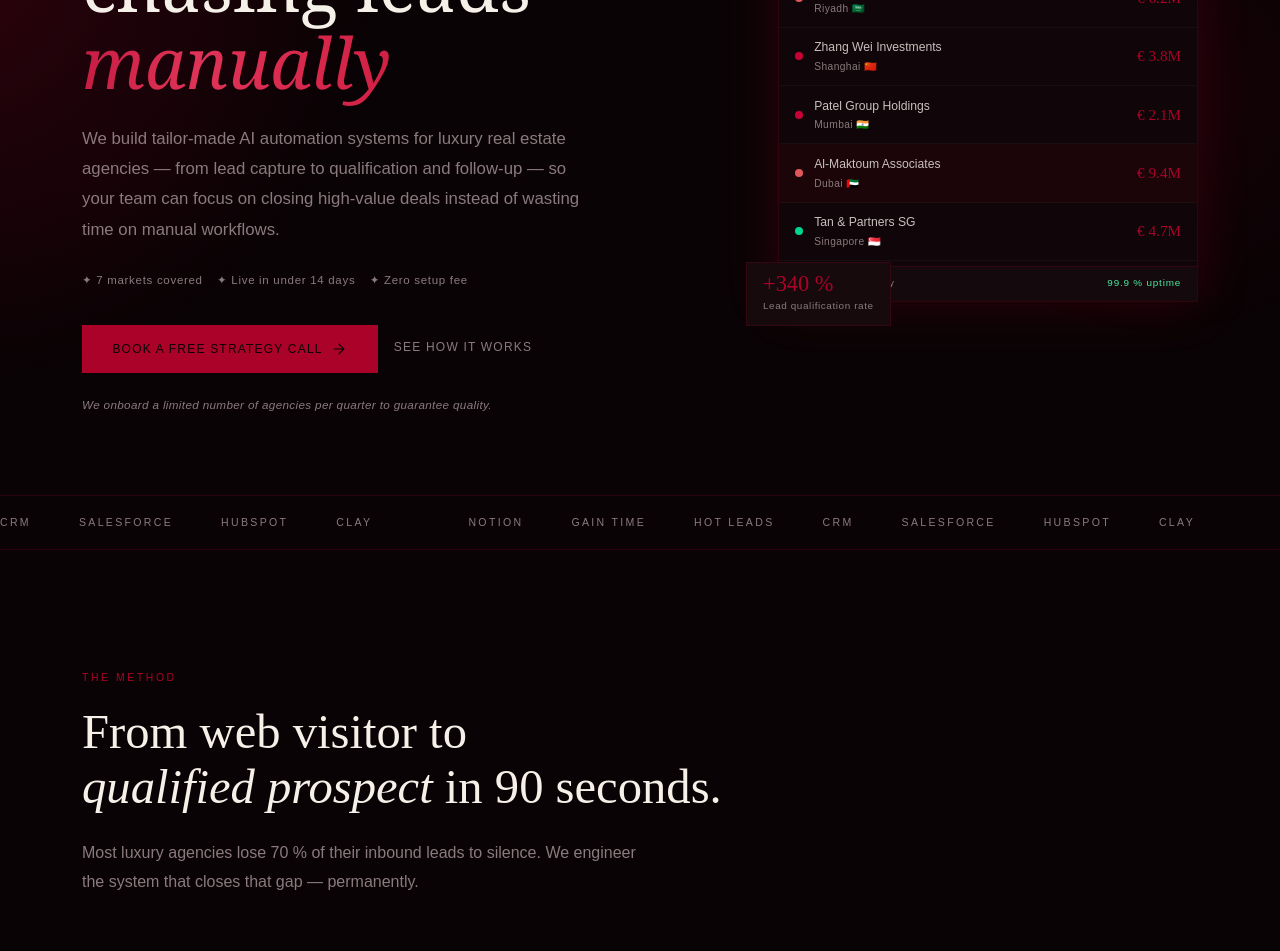
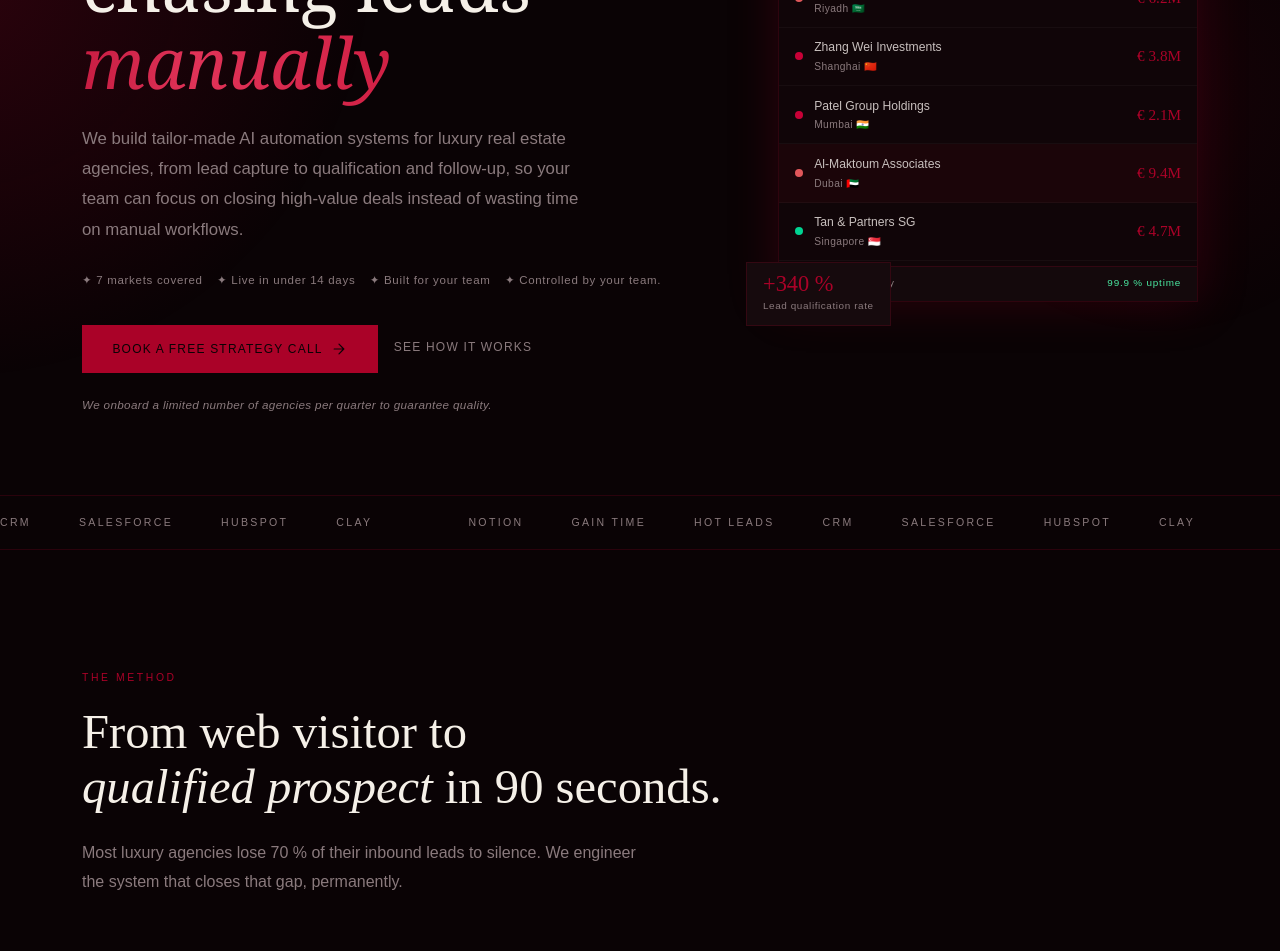
Before and after one commit to celiadjeddou31-ux/site-B8, a Next.js app in the folder site-b8/: page / in a window 1280 px wide. Shown: the part 320-1271 px from the top of the page. Built offline with nearby package versions, Linux system fonts and the light colour scheme.

Commit message:
nouvel maj

```diff
--- a/site-b8/app/page.tsx
+++ b/site-b8/app/page.tsx
@@ -51,8 +51,8 @@ const RESULTS = [
 ]
 
 const SERVICES = [
-  { g: '◈', title: 'CRM Automation',         body: "Clay + Make pipelines that enrich, score, and route every lead. Your agents close deals — they never touch data entry again." },
-  { g: '◉', title: 'AI Lead Capture',         body: "Tidio chatbots trained on your listings. They qualify Gulf and Asian buyers in their cultural context, around the clock." },
+  { g: '◈', title: 'Tailor-Made CRM Automation', body: "Fully customised automation systems designed around your agency’s workflow —> from lead qualification and intelligent routing to automatic follow-ups, notifications, and personalised outreach. Every process works seamlessly from end to end." },
+  { g: '◉', title: 'Full Ownership & Training',  body: "You stay in complete control of your system at all times. We personally train your team in under an hour and remain available for ongoing support, updates, and optimisation whenever needed." },
   { g: '◇', title: 'Smart Form Intelligence', body: "Adaptive forms that extract intent, budget, and timeline from every visitor before the first conversation starts." },
   { g: '◈', title: 'Multi-Market Routing',    body: "Different qualification rules for Riyadh, Dubai, Singapore, and Mumbai. Cultural nuance engineered into every workflow." },
   { g: '◉', title: 'Pipeline Analytics',      body: "Live dashboards showing lead velocity, source quality, and conversion rates by market. Know exactly what's working." },
@@ -250,11 +250,11 @@ export default function Home() {
           </h1>
 
           <p style={{ fontSize: '1.05rem', color: TEXT_MUTED, maxWidth: 500, marginBottom: '1.6rem', lineHeight: 1.8 }}>
-            We build tailor-made AI automation systems for luxury real estate agencies — from lead capture to qualification and follow-up — so your team can focus on closing high-value deals instead of wasting time on manual workflows.
+            We build tailor-made AI automation systems for luxury real estate agencies, from lead capture to qualification and follow-up, so your team can focus on closing high-value deals instead of wasting time on manual workflows.
           </p>
 
           <ul style={{ listStyle: 'none', display: 'flex', flexWrap: 'wrap', gap: '.5rem .9rem', marginBottom: '2.2rem' }}>
-            {['✦ 7 markets covered', '✦ Live in under 14 days', '✦ Zero setup fee'].map(p => (
+            {['✦ 7 markets covered', '✦ Live in under 14 days', '✦ Built for your team', '✦ Controlled by your team.'].map(p => (
               <li key={p} style={{ fontSize: '.72rem', letterSpacing: '.06em', color: TEXT_MUTED }}>{p}</li>
             ))}
           </ul>
@@ -336,7 +336,7 @@ export default function Home() {
           <SectionLabel gold={GOLD}>The Method</SectionLabel>
           <H2 cream={CREAM} gold={GOLD}>From web visitor to<br /><em>qualified prospect</em> in 90 seconds.</H2>
           <p className="reveal" style={{ fontSize: '1rem', color: TEXT_MUTED, maxWidth: 560, lineHeight: 1.8, marginBottom: '3.5rem' }}>
-            Most luxury agencies lose 70 % of their inbound leads to silence. We engineer the system that closes that gap — permanently.
+            Most luxury agencies lose 70 % of their inbound leads to silence. We engineer the system that closes that gap, permanently.
           </p>
           <ol style={{ listStyle: 'none', display: 'grid', gridTemplateColumns: 'repeat(auto-fit, minmax(280px, 1fr))', gap: '1.5rem' }}>
             {STEPS.map((step, i) => (
@@ -419,7 +419,7 @@ export default function Home() {
           <blockquote style={{ position: 'relative', maxWidth: 780, margin: '0 auto 2rem', textAlign: 'center' }}>
             <span aria-hidden="true" style={{ position: 'absolute', top: '-2.5rem', left: '50%', transform: 'translateX(-50%)', fontFamily: "'Cormorant Garamond', serif", fontSize: '7rem', color: 'rgba(170,2,40,.1)', lineHeight: 1, userSelect: 'none' }}>&ldquo;</span>
             <p style={{ fontFamily: "'Cormorant Garamond', serif", fontSize: 'clamp(1.45rem, 2.8vw, 2.1rem)', color: CREAM, fontWeight: 300, lineHeight: 1.45, fontStyle: 'italic', position: 'relative' }}>
-              The best negotiators never split the difference — they architect the conversation so the other side{' '}
+              The best negotiators never split the difference, they architect the conversation so the other side{' '}
               <em style={{ fontStyle: 'normal', color: GOLD }}>wants</em> to say yes.
             </p>
             <footer style={{ fontSize: '.66rem', letterSpacing: '.18em', textTransform: 'uppercase', color: TEXT_MUTED, marginTop: '1.4rem' }}>
@@ -472,7 +472,7 @@ export default function Home() {
           </p>
           <div style={{ display: 'inline-flex', alignItems: 'center', gap: '.5rem', fontSize: '.7rem', letterSpacing: '.14em', textTransform: 'uppercase', color: GOLD, marginBottom: '2rem' }}>
             <span className="animate-pulse-glow" style={{ width: 7, height: 7, borderRadius: '50%', background: GOLD, display: 'inline-block' }} />
-            Only 3 onboarding slots open this month
+            Only 3 onboarding slots left open this month
           </div>
           <br />
           <PrimaryBtn href="https://calendly.com/b8technologies" gold={GOLD} goldLight={GOLD_LIGHT} black={BLACK} external>
@@ -484,7 +484,7 @@ export default function Home() {
           <a href="mailto:celia.barquis@b8-technologies.com" style={{ fontSize: '.82rem', color: TEXT_MUTED, transition: 'color .2s' }}
             onMouseEnter={e => (e.currentTarget.style.color = GOLD)}
             onMouseLeave={e => (e.currentTarget.style.color = TEXT_MUTED)}>
-            hello@b8-technologies.com
+            celia.barquis@b8-technologies.com
           </a>
         </div>
       </section>
@@ -497,7 +497,7 @@ export default function Home() {
             <div>
               <LogoSvg color={GOLD} size={96} style={{ marginBottom: '1.4rem' }} />
               <p style={{ fontSize: '.84rem', color: TEXT_MUTED, lineHeight: 1.7 }}>
-                AI-powered CRM automation<br />for luxury real estate agencies.
+                AI-powered CRM automation<br />for prenium real estate agencies.
               </p>
             </div>
             <div style={{ display: 'flex', flexDirection: 'column', gap: '.65rem' }}>
@@ -512,10 +512,10 @@ export default function Home() {
             </div>
             <div style={{ display: 'flex', flexDirection: 'column', gap: '.65rem' }}>
               <div style={{ fontSize: '.62rem', letterSpacing: '.22em', textTransform: 'uppercase', color: GOLD, marginBottom: '.4rem' }}>Contact</div>
-              <a href="mailto:hello@b8-technologies.com" style={{ fontSize: '.82rem', color: TEXT_MUTED, transition: 'color .2s' }}
+              <a href="mailto:celia.barquis@b8-technologies.com" style={{ fontSize: '.82rem', color: TEXT_MUTED, transition: 'color .2s' }}
                 onMouseEnter={e => (e.currentTarget.style.color = CREAM)}
                 onMouseLeave={e => (e.currentTarget.style.color = TEXT_MUTED)}>
-                hello@b8-technologies.com
+                celia.barquis@b8-technologies.com
               </a>
               <a href="#contact" style={{ fontSize: '.82rem', color: TEXT_MUTED, transition: 'color .2s' }}
                 onMouseEnter={e => (e.currentTarget.style.color = CREAM)}
```
